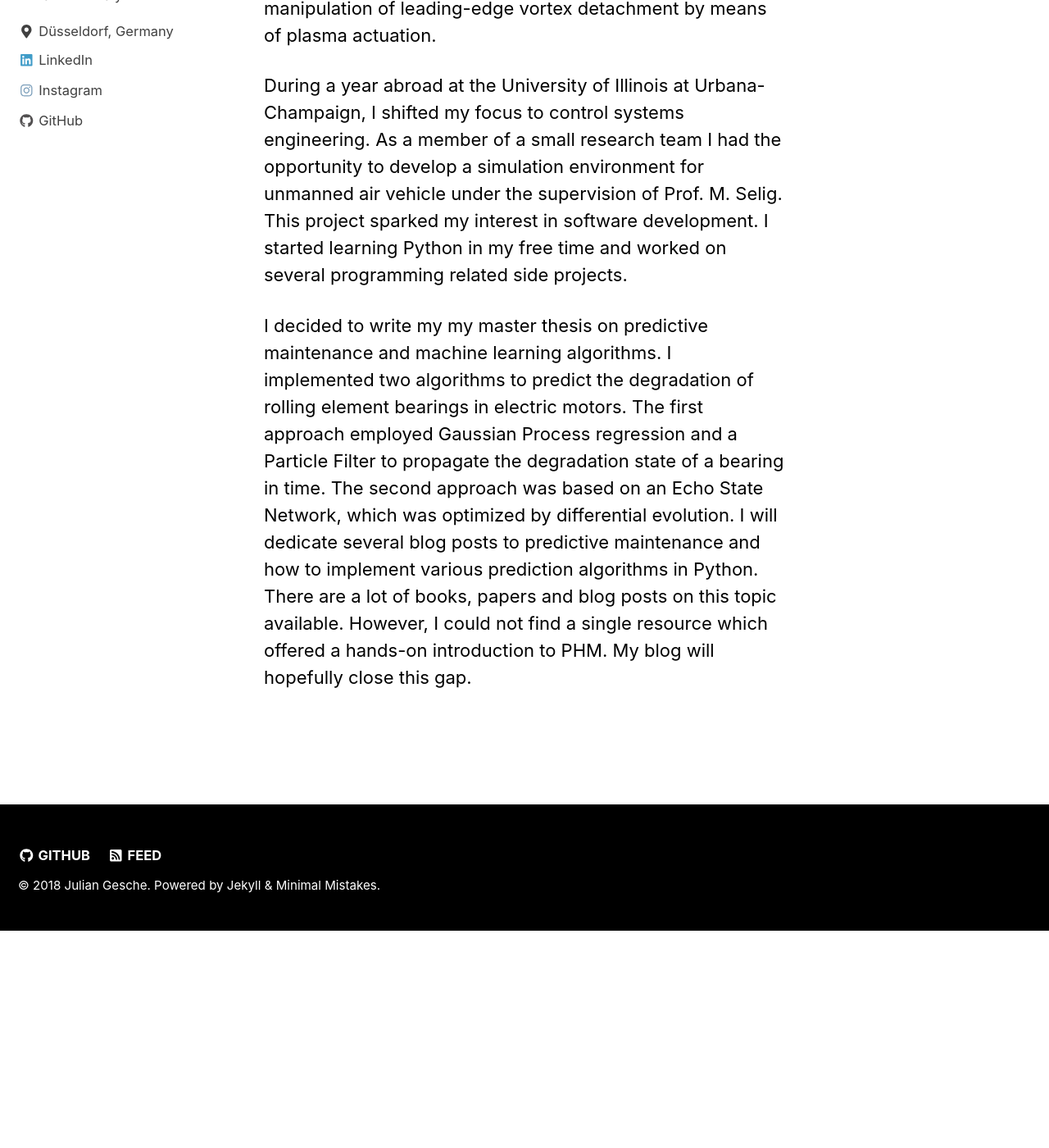
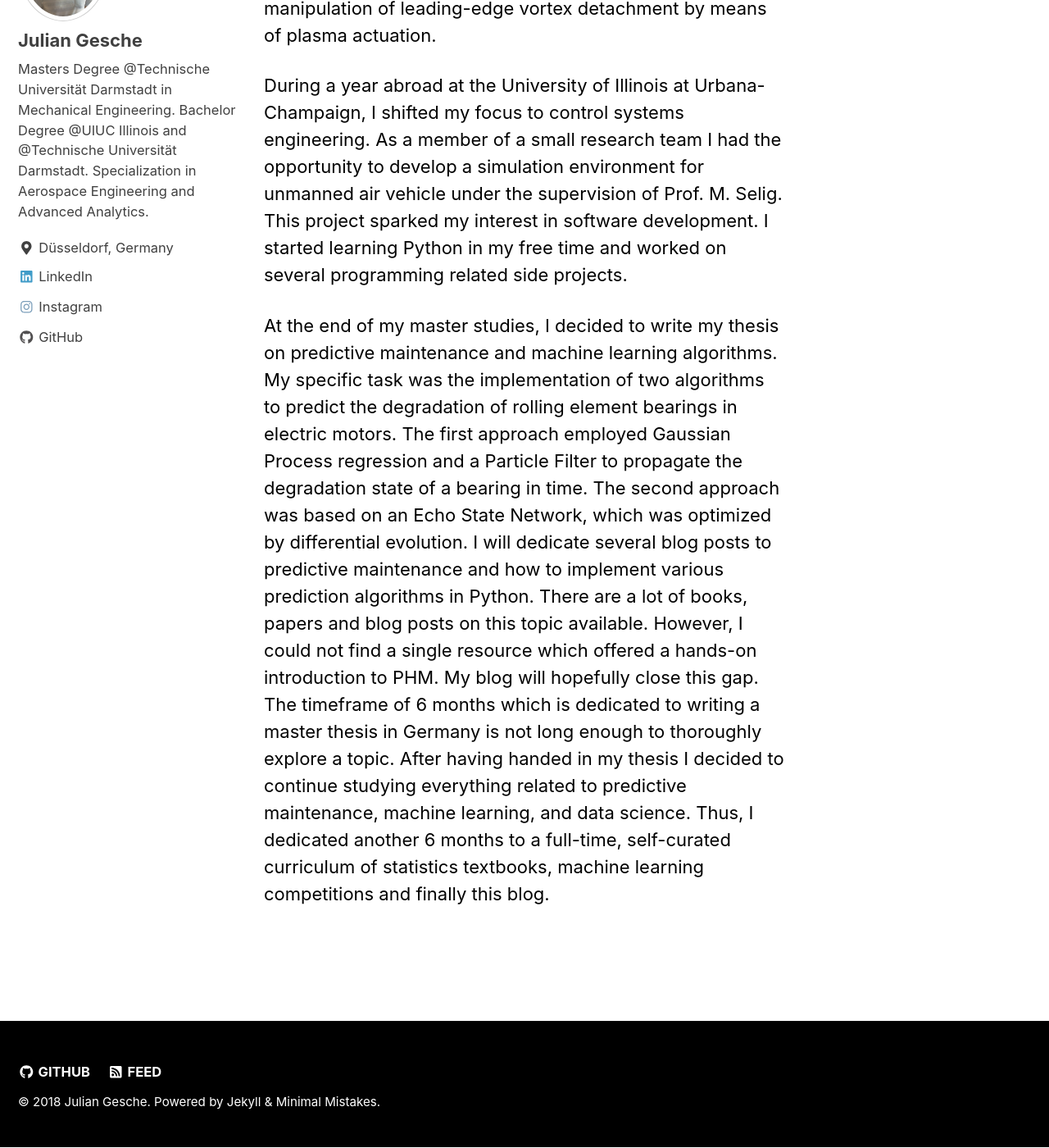
Before and after one commit to bkramesh64/jgesche.github.io, a Jekyll site: the page built from _pages/about.md, in a window 1280 px wide and 1400 px high, scrolled down 630 px. Shown: the whole window at 82% size. Built offline with Jekyll 4.4.1, drawn with Linux system fonts in a browser that asks for light colours; nearby versions of some CDN libraries; before the commit the page ends 1766 px from its top, so only the background shows below that.

Commit message:
update_About

```diff
--- a/_pages/about.md
+++ b/_pages/about.md
@@ -13,5 +13,6 @@ In high school, I studied one year abroad in New Zealand. There, I had the oppor
  During a year abroad at the University of Illinois at Urbana-Champaign, I shifted my focus to control systems engineering. As a member of a small research team I had the opportunity to develop  a simulation environment for unmanned air vehicle under the supervision of Prof. M. Selig. This project sparked my interest in software development.  I started learning Python in my free time and worked on several programming related side projects.
 
 
- I decided to write my my master thesis on predictive maintenance and machine learning algorithms. I implemented two algorithms to predict the degradation of rolling element bearings in electric motors. The first approach employed Gaussian Process regression and a Particle Filter to propagate the degradation state of a bearing in time. The second approach was based on an Echo State Network, which was optimized by differential evolution.
+ At the end of my master studies, I decided to write my thesis on predictive maintenance and machine learning algorithms. My specific task was the  implementation of two algorithms to predict the degradation of rolling element bearings in electric motors. The first approach employed Gaussian Process regression and a Particle Filter to propagate the degradation state of a bearing in time. The second approach was based on an Echo State Network, which was optimized by differential evolution.
 I will dedicate several blog posts to predictive maintenance and how to implement various prediction algorithms in Python. There are a lot of books, papers and blog posts on this topic available. However, I could not find a single resource which offered a hands-on introduction to PHM. My blog will hopefully close this gap.
+ The timeframe of 6 months which is dedicated to writing a master thesis in Germany is not long enough to thoroughly explore a topic. After having handed in my thesis I decided to continue studying everything related to predictive maintenance, machine learning, and data science. Thus, I dedicated another 6 months to a full-time, self-curated curriculum of statistics textbooks, machine learning competitions and finally this blog.
```
